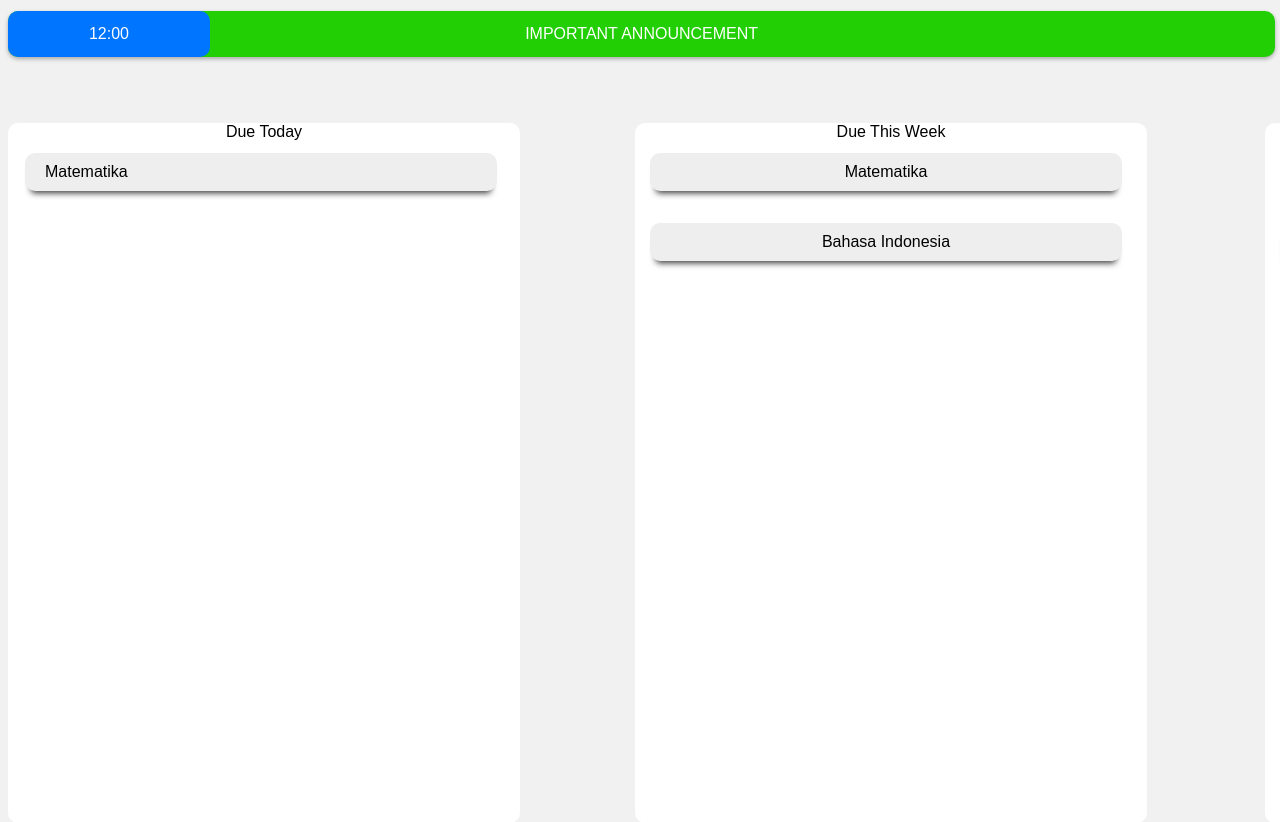
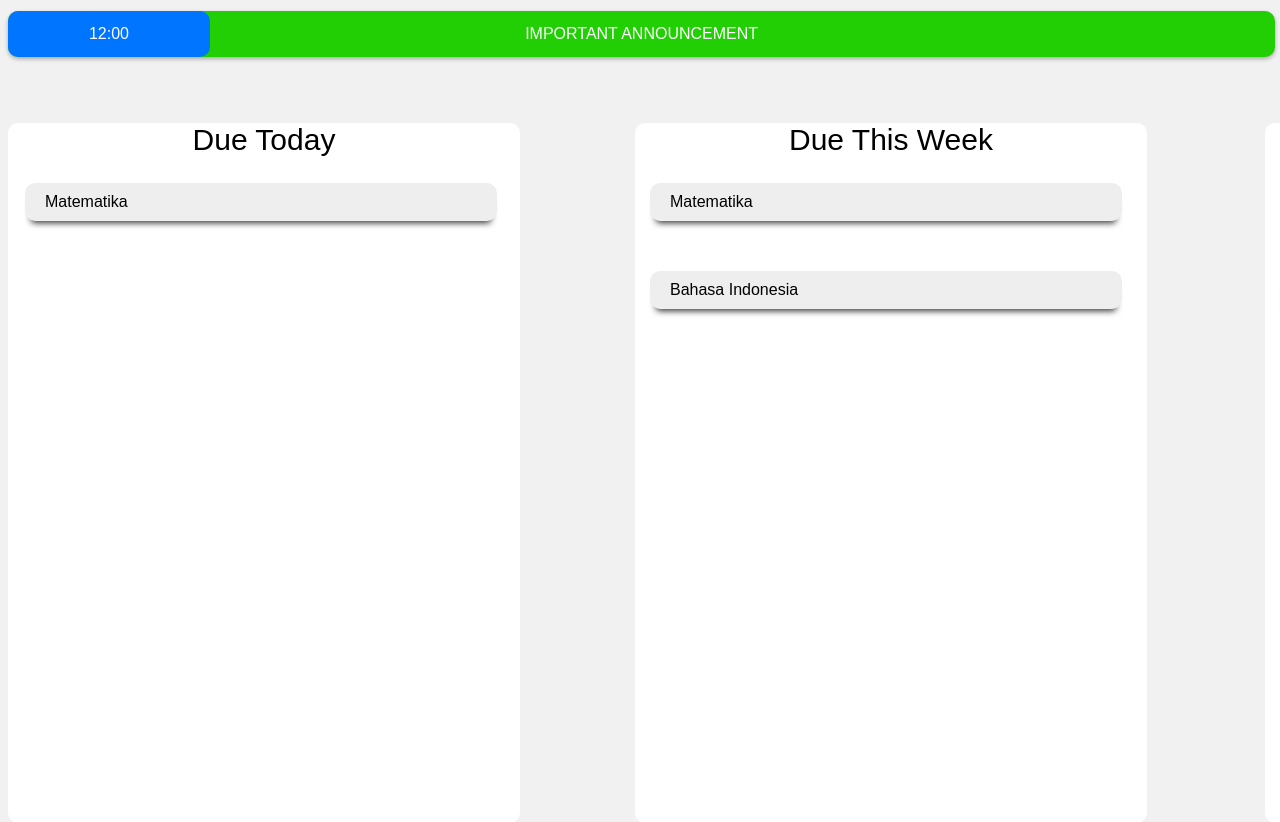
Before and after one commit to AurielIsLearnHowToCode/Projek-Konsultasi-4A-K6, a PHP site: page /home.html in a window 1280 px wide. Shown: the part 77-899 px from the top of the page. Run offline with PHP 8.4, Linux system fonts and the light colour scheme; some libraries are stand-ins or nearby versions; some web fonts are replaced.

Commit message:
Add files via upload

```diff
--- a/dashboarduser.css
+++ b/dashboarduser.css
@@ -141,6 +141,7 @@ body{
 
 }
 .today a, .week a, .month a {
+    font-size: 30px;
     position: absolute;
     top: 0;
     left: 50%;
@@ -154,13 +155,12 @@ body{
     background-color: #eeeeee;
     width: 15%;
 
-    flex-direction: column; /* Display content vertically */
     position: fixed;
-    top: 230px;
+    top: 260px;
     left: 25px;
-    z-index: 1200;
+    z-index: 1300;
     display: flex;
-    padding: 10px 260px 10px 20px; /* Adjust left and right padding */
+    padding: 10px 260px 10px 20px;
     transition: background-color 0.3s ease;
     box-shadow: 0 8px 6px -6px rgb(53, 53, 53);
     transition: 0.3s ease;
@@ -193,18 +193,34 @@ body{
     border-radius: 10px;
     background-color: #eeeeee;
     width: 15%;
-    justify-content: center;
-    align-items: center;
+
 
     position: fixed;
-    top: 230px;
+    top: 260px;
     left: 650px;
-    z-index: 1200;
+    z-index: 1300;
     display: flex;
-    padding: 10px 140px;
+    padding: 10px 260px 10px 20px;
     transition: background-color 0.3s ease;
     box-shadow: 0 8px 6px -6px rgb(53, 53, 53);
 
+}
+
+.matematika2 span {
+    text-align: left;
+    width: 100%;
+
+}
+
+
+.matematika2-content {
+    margin-top: 20px;
+    display: none;
+
+}
+
+.matematika2.expanded .matematika2-content {
+    display: block;
 }
 
 .matematika2:hover{
@@ -216,17 +232,33 @@ body{
     border-radius: 10px;
     background-color: #eeeeee;
     width: 15%;
-    justify-content: center;
-    align-items: center;
+
 
     position: fixed;
-    top: 230px;
+    top: 260px;
     left: 1285px;
-    z-index: 1200;
+    z-index: 1300;
     display: flex;
-    padding: 10px 140px;
+    padding: 10px 260px 10px 20px;
     transition: background-color 0.3s ease;
     box-shadow: 0 8px 6px -6px rgb(53, 53, 53);
+}
+
+.matematika3 span {
+    text-align: left;
+    width: 100%;
+
+}
+
+
+.matematika3-content {
+    margin-top: 20px;
+    display: none;
+
+}
+
+.matematika3.expanded .matematika3-content {
+    display: block;
 }
 
 .matematika3:hover{
@@ -238,42 +270,72 @@ body{
     border-radius: 10px;
     background-color: #eeeeee;
     width: 15%;
-    justify-content: center;
-    align-items: center;
+
 
     position: fixed;
-    top: 300px;
+    top: 348px;
     left: 650px;
     z-index: 1200;
     display: flex;
-    padding: 10px 140px;
+    padding: 10px 260px 10px 20px;
     transition: background-color 0.3s ease;
     box-shadow: 0 8px 6px -6px rgb(53, 53, 53);
 
 }
 
+.bindo span {
+    text-align: left;
+    width: 100%;
+
+}
+
+.bindo-content {
+    margin-top: 20px;
+    display: none;
+
+}
+
+.bindo.expanded .bindo-content {
+    display: block;
+}
+
 .bindo:hover{
     background-color: teal;
   }
+
 .bindo2{
     overflow: hidden;
     border-radius: 10px;
     background-color: #eeeeee;
     width: 15%;
-    justify-content: center;
-    align-items: center;
 
     position: fixed;
-    top: 300px;
+    top: 348px;
     left: 1280px;
     z-index: 1200;
     display: flex;
-    padding: 10px 140px;
+    padding: 10px 260px 10px 20px;
     transition: background-color 0.3s ease;
     box-shadow: 0 8px 6px -6px rgb(53, 53, 53);
 
 }
 
+.bindo2 span {
+    text-align: left;
+    width: 100%;
+
+}
+
+.bindo2-content {
+    margin-top: 20px;
+    display: none;
+
+}
+
+.bindo2.expanded .bindo2-content {
+    display: block;
+}
+
 .bindo2:hover{
     background-color: teal;
   }
--- a/dashboarduser.js
+++ b/dashboarduser.js
@@ -1,11 +1,88 @@
 function toggleMatematikaContent() {
     var matematikaContent = document.querySelector('.matematika-content');
 
-    // Toggle the visibility of the content
-    if (matematikaContent.style.display === "block") {
-        gsap.to(matematikaContent, { height: 0, opacity: 0, duration: 0.5, display: "none" });
+
+    var isDisplayed = window.getComputedStyle(matematikaContent).getPropertyValue('display') !== 'none';
+
+    if (!isDisplayed) {
+
+        gsap.set(matematikaContent, { display: "block", opacity: 0, height: 0 });
+        gsap.to(matematikaContent, { height: "auto", opacity: 1, duration: 0.7 });
     } else {
-        gsap.set(matematikaContent, { display: "block" }); // Set display to block before animating
-        gsap.to(matematikaContent, { height: "auto", opacity: 1, duration: 0.5 });
+
+        gsap.to(matematikaContent, { height: 0, opacity: 0, duration: 0.7, onComplete: () => {
+            gsap.set(matematikaContent, { display: "none" });
+        } });
     }
 }
+function toggleMatematikaContent2() {
+    var matematikaContent2 = document.querySelector('.matematika2-content');
+
+
+    var isDisplayed = window.getComputedStyle(matematikaContent2).getPropertyValue('display') !== 'none';
+
+    if (!isDisplayed) {
+
+        gsap.set(matematikaContent2, { display: "block", opacity: 0, height: 0 });
+        gsap.to(matematikaContent2, { height: "auto", opacity: 1, duration: 0.7 });
+    } else {
+
+        gsap.to(matematikaContent2, { height: 0, opacity: 0, duration: 0.7, onComplete: () => {
+            gsap.set(matematikaContent2, { display: "none" });
+        } });
+    }
+}
+
+function toggleMatematikaContent3() {
+    var matematikaContent3 = document.querySelector('.matematika3-content');
+
+
+    var isDisplayed = window.getComputedStyle(matematikaContent3).getPropertyValue('display') !== 'none';
+
+    if (!isDisplayed) {
+
+        gsap.set(matematikaContent3, { display: "block", opacity: 0, height: 0 });
+        gsap.to(matematikaContent3, { height: "auto", opacity: 1, duration: 0.7 });
+    } else {
+
+        gsap.to(matematikaContent3, { height: 0, opacity: 0, duration: 0.7, onComplete: () => {
+            gsap.set(matematikaContent3, { display: "none" });
+        } });
+    }
+}
+
+function togglebindoContent() {
+    var bindoContent = document.querySelector('.bindo-content');
+
+
+    var isDisplayed = window.getComputedStyle(bindoContent).getPropertyValue('display') !== 'none';
+
+    if (!isDisplayed) {
+
+        gsap.set(bindoContent, { display: "block", opacity: 0, height: 0 });
+        gsap.to(bindoContent, { height: "auto", opacity: 1, duration: 0.7 });
+    } else {
+
+        gsap.to(bindoContent, { height: 0, opacity: 0, duration: 0.7, onComplete: () => {
+            gsap.set(bindoContent, { display: "none" });
+        } });
+    }
+}
+
+function togglebindo2Content() {
+    var bindo2Content = document.querySelector('.bindo2-content');
+
+
+    var isDisplayed = window.getComputedStyle(bindo2Content).getPropertyValue('display') !== 'none';
+
+    if (!isDisplayed) {
+
+        gsap.set(bindo2Content, { display: "block", opacity: 0, height: 0 });
+        gsap.to(bindo2Content, { height: "auto", opacity: 1, duration: 0.7 });
+    } else {
+
+        gsap.to(bindo2Content, { height: 0, opacity: 0, duration: 0.7, onComplete: () => {
+            gsap.set(bindo2Content, { display: "none" });
+        } });
+    }
+}
--- a/home.html
+++ b/home.html
@@ -1,5 +1,9 @@
 <!DOCTYPE html>
 <html>
+
+    <script src="dashboarduser.js"></script>
+    <script src="https://cdnjs.cloudflare.com/ajax/libs/gsap/3.9.1/gsap.min.js"></script>
+
     <head>
         <meta charset="utf-8">
         <meta name="viewport" content="width=device-width, initial-scale=1.0">
@@ -61,43 +65,52 @@
             <div class="matematika" onclick="toggleMatematikaContent()">
                 <span>Matematika</span>
                 <div id="matematikaContent" class="matematika-content">
-                    <p>Lorem ipsumLorem ipsumLorem ipsumLorem ipsumLorem ipsumLorem ipsum</p>
+                    <span>Lorem ipsumLorem ipsumLorem ipsumLorem ipsumLorem ipsumLorem ipsum</span>
                 </div>
             </div>
-
-
-        </body>
-
-        <script src="dashboarduser.js"></script>
-        <script src="https://cdnjs.cloudflare.com/ajax/libs/gsap/3.9.1/gsap.min.js"></script>
-        <body>
-            <div class="matematika2">
-                <a>Matematika</a>
-              </div>
 
         </body>
 
         <body>
-            <div class="matematika3">
-                <a>Matematika</a>
-              </div>
+            <div class="matematika2" onclick="toggleMatematikaContent2()">
+                <span>Matematika</span>
+                <div id="matematikaContent2" class="matematika2-content">
+                    <span>Lorem ipsumLorem ipsumLorem ipsumLorem ipsumLorem ipsumLorem ipsum</span>
+                </div>
+            </div>
+
+        </body>
+
+               <body>
+            <div class="matematika3" onclick="toggleMatematikaContent3()">
+                <span>Matematika</span>
+                <div id="matematikaContent3" class="matematika3-content">
+                    <span>Lorem ipsumLorem ipsumLorem ipsumLorem ipsumLorem ipsumLorem ipsum</span>
+                </div>
+            </div>
+
+        </body>
 
         </body>
 
         <body>
-            <div class="bindo">
-                <a>Bahasa Indonesia</a>
-              </div>
+            <div class="bindo" onclick="togglebindoContent()">
+                <span>Bahasa Indonesia</span>
+                <div id="bindoContent" class="bindo-content">
+                    <span>Lorem ipsumLorem ipsumLorem ipsumLorem ipsumLorem ipsumLorem ipsum</span>
+                </div>
+            </div>
 
         </body>
 
         <body>
-            <div class="bindo2">
-                <a>Bahasa Indonesia</a>
-              </div>
+            <div class="bindo2" onclick="togglebindo2Content()">
+                <span>Bahasa Indonesia</span>
+                <div id="bindo2Content" class="bindo2-content">
+                    <span>Lorem ipsumLorem ipsumLorem ipsumLorem ipsumLorem ipsumLorem ipsum</span>
+                </div>
+            </div>
 
         </body>
 
-
-
 </html>
```
